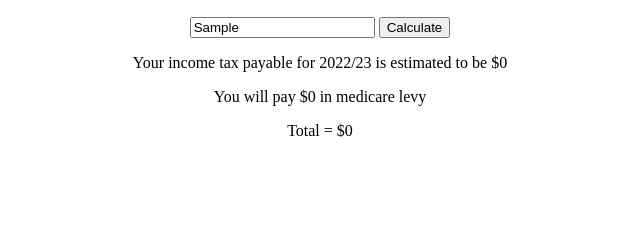
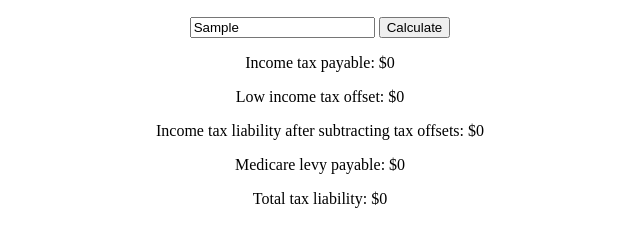
Before and after one commit to JakeHand/income-tax-calculator, a plain HTML site: page index.html in a window 1280 px wide. Both pictures are taken after typing "Sample" into the empty fields and a click on the button "Calculate". Shown: the part 142-388 px from the top of the page, without its empty margins (320-960 px from the left). Drawn offline with Linux system fonts and the light colour scheme.

Commit message:
added low income tax offset

```diff
--- a/index.html
+++ b/index.html
@@ -12,10 +12,12 @@
     <h1>Income Tax Calculator</h1>
     <h2>Australia 2022/23</h2>
     <form>
-        <input type="text" inputmode="numberic" placeholder="taxable income..."  id="input" />
+         <input type="text" inputmode="numberic" placeholder="taxable income..."  id="input" />
         <button>Calculate</button>
     </form>
     <p id="income-tax"></p>
+    <p id="lito"></p>
+    <p id="income-lito"></p>
     <p id="medicare-levy"></p>
     <p id="total"></p>
 
--- a/script.js
+++ b/script.js
@@ -15,7 +15,23 @@ const incomeTax = function() {
         incomeTax += 51667 + (taxableIncome - 180000) * 0.45;
     }
 
-    return incomeTax;
+    return Math.round(incomeTax * 100) / 100;
+}
+
+// Low Income Tax Offset
+const lito = function() {
+    let taxableIncome = document.getElementById('input').value;
+    let lito = 0;
+
+    if (taxableIncome > 0 && taxableIncome <= 37500) {
+        lito = 700;
+    } else if (taxableIncome > 37500 && taxableIncome <= 45000) {
+        lito = 700 - ((taxableIncome - 37500) * 0.05);
+    } else if (taxableIncome > 45000 && taxableIncome <= 66667) {
+        lito = 325 - ((taxableIncome - 45000) * 0.015);
+    }
+
+    return Math.round(lito * 100) / 100;
 }
 
 // Medicare Levy
@@ -29,18 +45,36 @@ const medicareLevy = function() {
         medicareLevy += taxableIncome * 0.02;
     }
 
-    return medicareLevy;
+    return Math.round(medicareLevy * 100) / 100;
 }
 
 form.addEventListener('submit', (e) => {
     e.preventDefault();
 
+    // Income Tax Payable
     let incomeTaxString = incomeTax().toString().replace(/\B(?=(\d{3})+(?!\d))/g, ",");
-    document.getElementById('income-tax').innerHTML = 'Your income tax payable for 2022/23 is estimated to be $' + incomeTaxString;
+    document.getElementById('income-tax').innerHTML = 'Income tax payable: $' + incomeTaxString;
 
+    // Low Income Tax Offset
+    let litoString = lito().toString().replace(/\B(?=(\d{3})+(?!\d))/g, ",");
+    document.getElementById('lito').innerHTML = 'Low income tax offset: $' + litoString;
+
+    // Income tax after subtracting tax offsets
+    let incomeLito = incomeTax() - lito();
+    let incomeLitoString = incomeLito.toString().replace(/\B(?=(\d{3})+(?!\d))/g, ",");
+    if (incomeLito < 0) {
+        incomeLito = 0;
+        document.getElementById('income-lito').innerHTML = 'Income tax liability after subtracting tax offsets: $0';
+    } else {
+        document.getElementById('income-lito').innerHTML = 'Income tax liability after subtracting tax offsets: $' + incomeLitoString;
+    }
+
+    // Medicare Levy Payable
     let medicareLevyString = medicareLevy().toString().replace(/\B(?=(\d{3})+(?!\d))/g, ",");
-    document.getElementById('medicare-levy').innerHTML = 'You will pay $' + medicareLevyString + ' in medicare levy';
+    document.getElementById('medicare-levy').innerHTML = 'Medicare levy payable: $' + medicareLevyString;
 
-    let totalTax = incomeTax() + medicareLevy();
-    document.getElementById('total').innerHTML = 'Total = $' + totalTax;
+    // Total Tax Payable
+    let totalTax = incomeLito + medicareLevy();
+    totalTax = totalTax.toString().replace(/\B(?=(\d{3})+(?!\d))/g, ",");
+    document.getElementById('total').innerHTML = 'Total tax liability: $' + totalTax;
 });
--- a/style.css
+++ b/style.css
@@ -2,3 +2,7 @@ html {
     text-align: center;
     margin-top: 2rem;
 }
+
+section {
+    margin: 1rem;
+}
```
